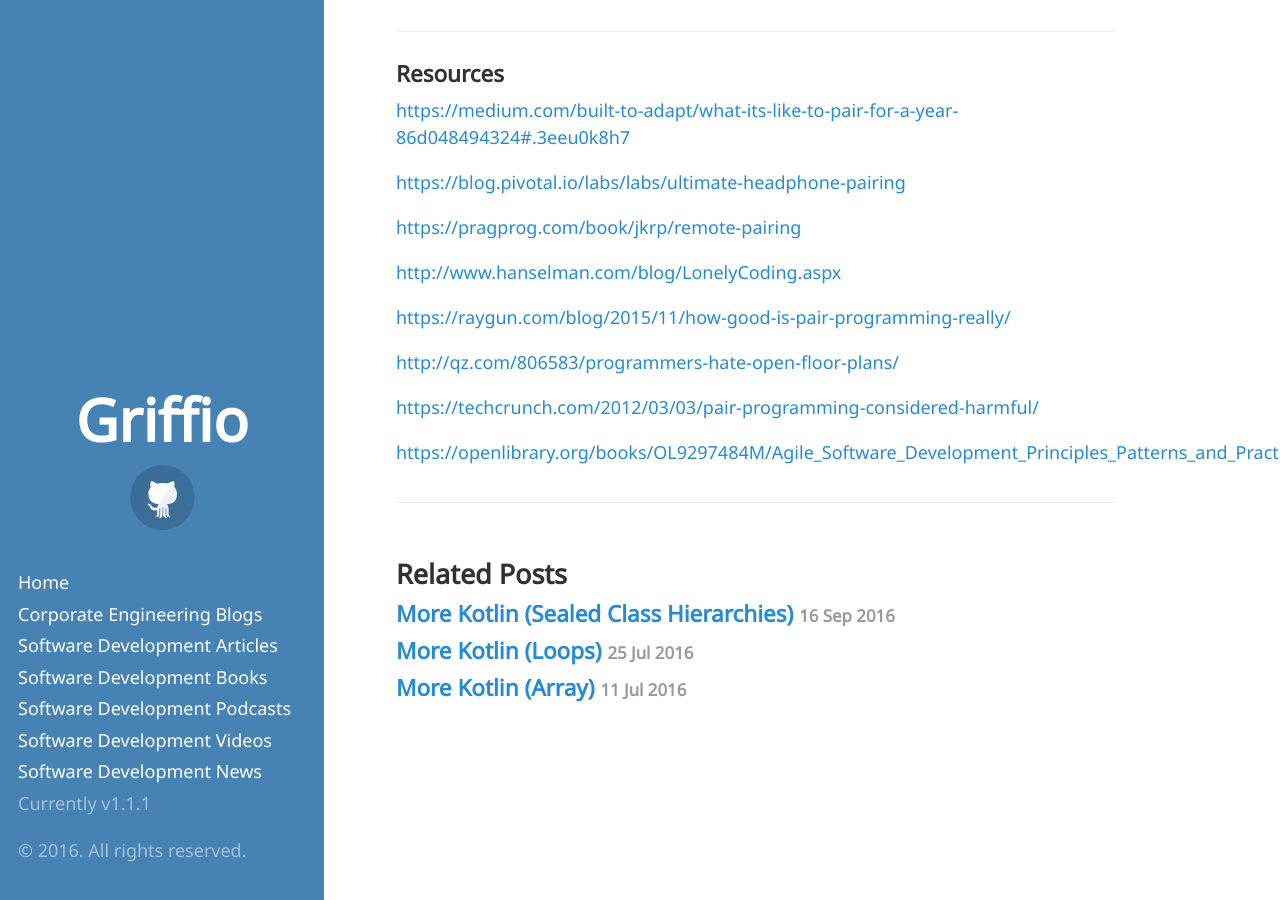
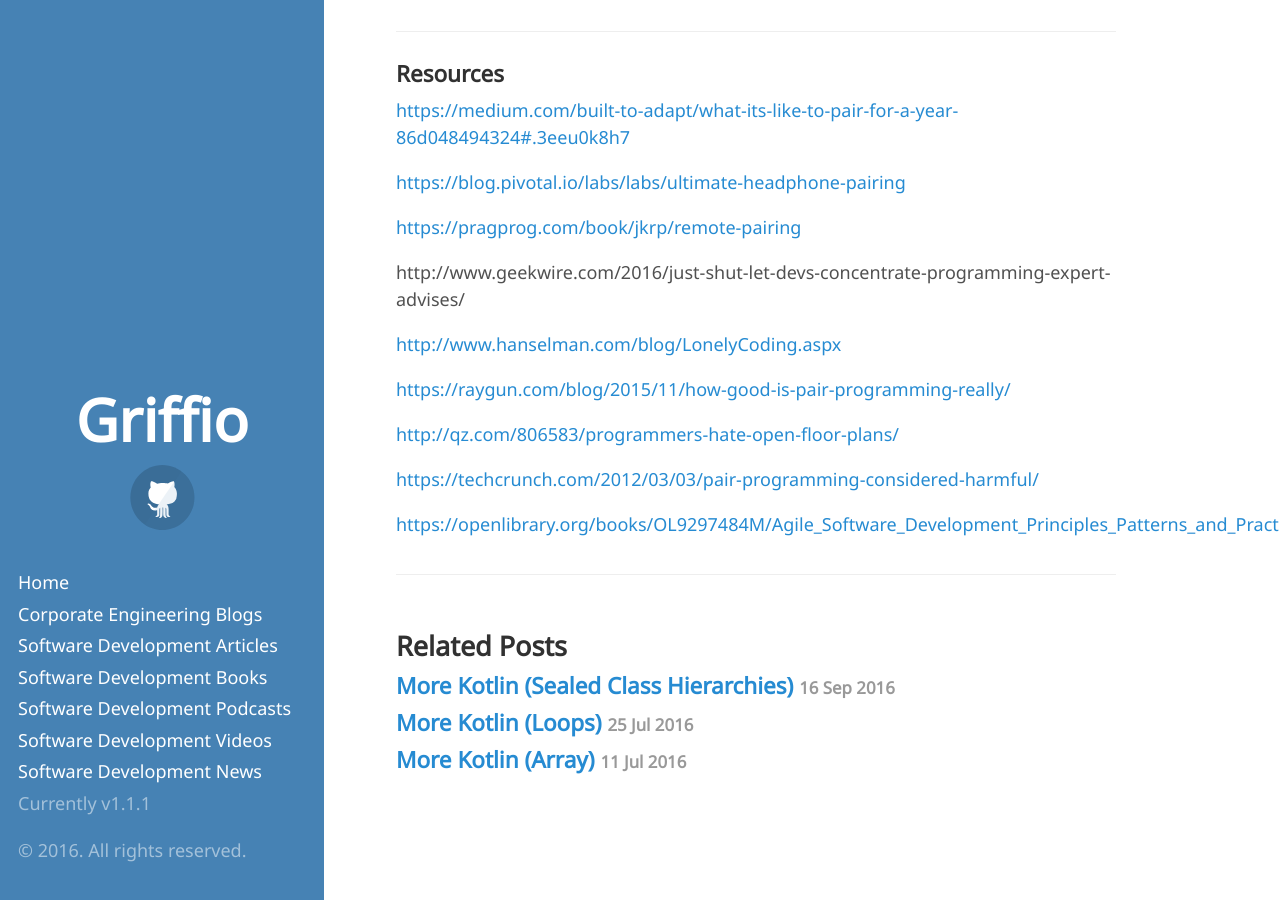
Before and after one commit to griffio/griffio.github.io, a Jekyll site: the page built from _posts/2016-10-18-Six-Degrees-Of-Pair-Programming.md, in a window 1280 px wide and 900 px high, scrolled down 2410 px. Built offline with Jekyll 4.4.1, drawn with Linux system fonts in a browser that asks for light colours; some web fonts are replaced; some of the changed lines change nothing that is shown.

Commit message:
let-devs-concentrate-programming-expert-advises

```diff
--- a/_posts/2016-10-18-Six-Degrees-Of-Pair-Programming.md
+++ b/_posts/2016-10-18-Six-Degrees-Of-Pair-Programming.md
@@ -76,6 +76,8 @@ Make the primary means of achieving code quality be knowledge sharing across the
 
 <https://pragprog.com/book/jkrp/remote-pairing>
 
+http://www.geekwire.com/2016/just-shut-let-devs-concentrate-programming-expert-advises/
+
 <http://www.hanselman.com/blog/LonelyCoding.aspx>
 
 <https://raygun.com/blog/2015/11/how-good-is-pair-programming-really/>
```
